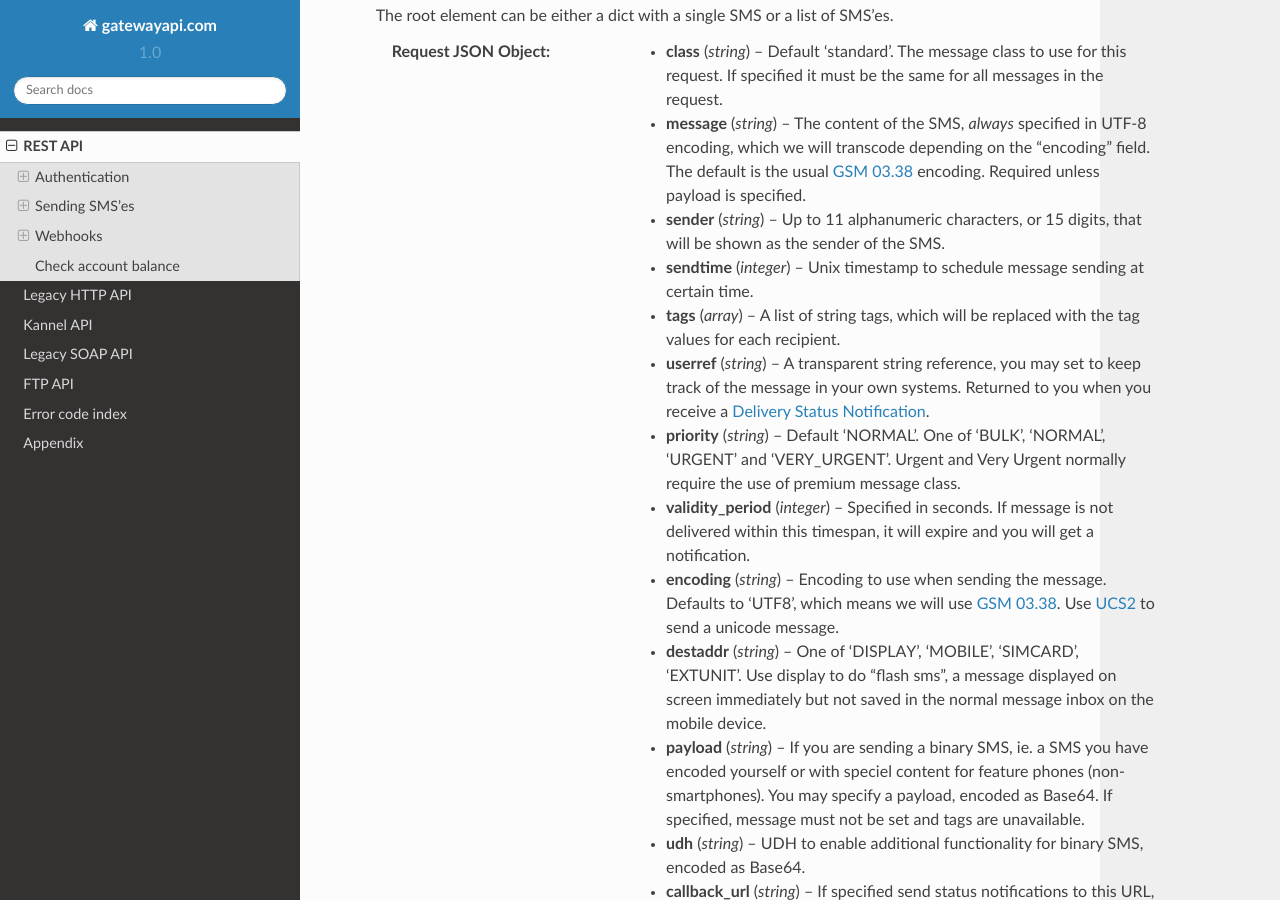
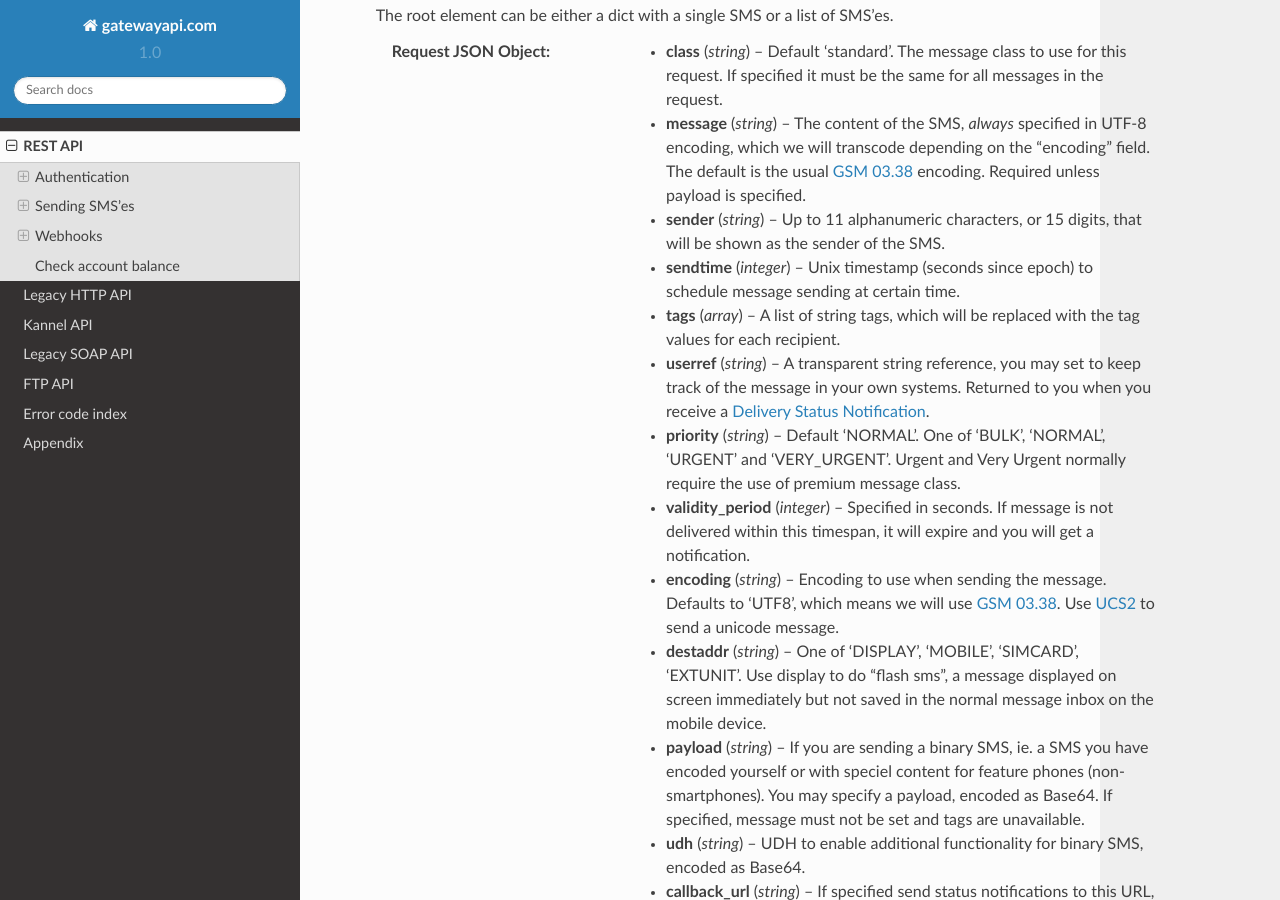
Before and after one commit to onlinecity/gatewayapi-docs, a Sphinx documentation site: the page built from docs/rest.rst, in a window 1280 px wide and 900 px high, scrolled down 9884 px. Built offline with Sphinx 7.4.7 and the Read the Docs theme 2.0.0, drawn with Linux system fonts in a browser that asks for light colours.

Commit message:
Avoid confusion about milliseconds in timestamps
Some think that a unix timestamp is in milliseconds and not seconds,
avoid confusion by stating seconds.

```diff
--- a/docs/rest.rst
+++ b/docs/rest.rst
@@ -543,7 +543,7 @@ Advanced usage
    :<json string class: Default 'standard'. The message class to use for this request. If specified it must be the same for all messages in the request.
    :<json string message: The content of the SMS, *always* specified in UTF-8 encoding, which we will transcode depending on the "encoding" field. The default is the usual :term:`GSM 03.38` encoding. Required unless payload is specified.
    :<json string sender: Up to 11 alphanumeric characters, or 15 digits, that will be shown as the sender of the SMS.
-   :<json integer sendtime: Unix timestamp to schedule message sending at certain time.
+   :<json integer sendtime: Unix timestamp (seconds since epoch) to schedule message sending at certain time.
    :<json array tags: A list of string tags, which will be replaced with the tag values for each recipient.
    :<json string userref: A transparent string reference, you may set to keep track of the message in your own systems. Returned to you when you receive a `Delivery Status Notification`_.
    :<json string priority: Default 'NORMAL'. One of 'BULK', 'NORMAL', 'URGENT' and 'VERY_URGENT'. Urgent and Very Urgent normally require the use of premium message class.
```
